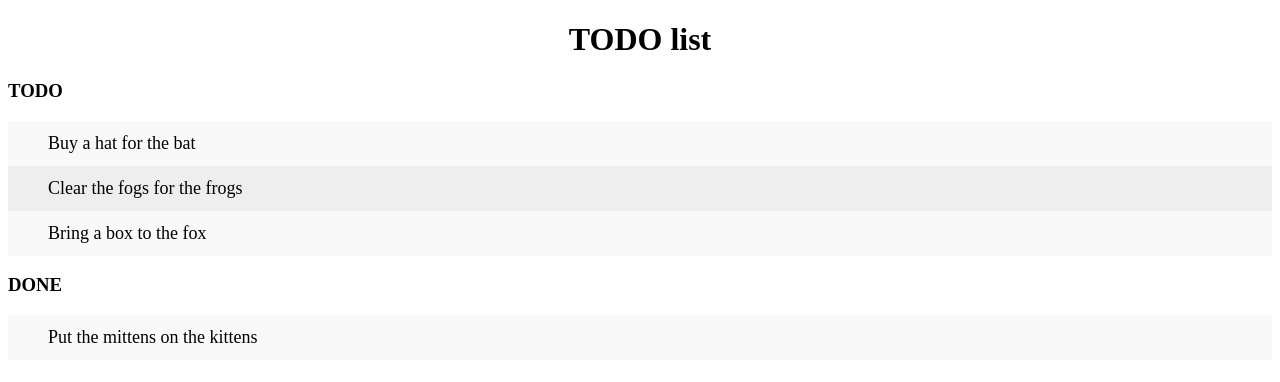
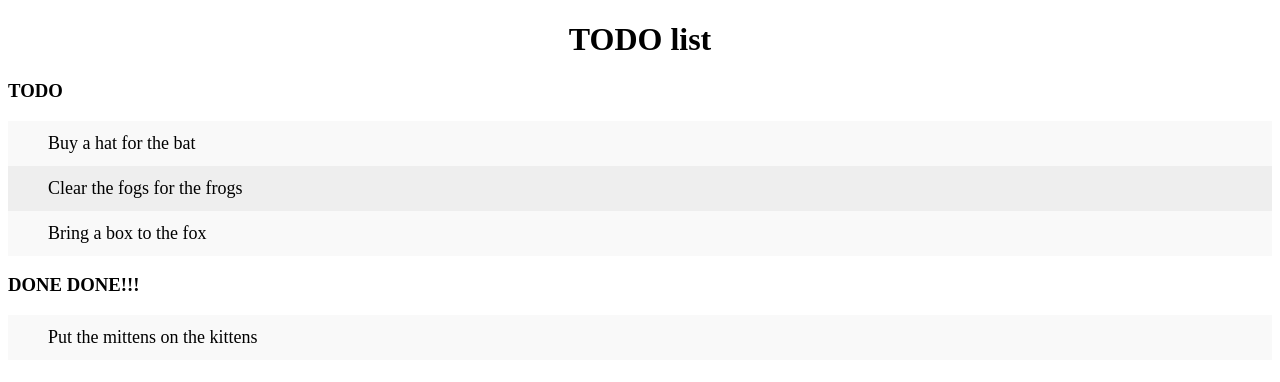
Before and after one commit to phanick/to-do-list, a plain HTML site: page index.html in a window 1280 px wide. Drawn offline with Linux system fonts and the light colour scheme.

Commit message:
modified as per review

```diff
--- a/index.html
+++ b/index.html
@@ -38,7 +38,7 @@ background: #ddd;
 <li>Clear the fogs for the frogs</li>
 <li>Bring a box to the fox</li>
 </ul>
-<h3>Done</h3>
+<h3>Done Done!!!</h3>
 <ul>
 <li>Put the mittens on the kittens</li>
 </ul>
```
